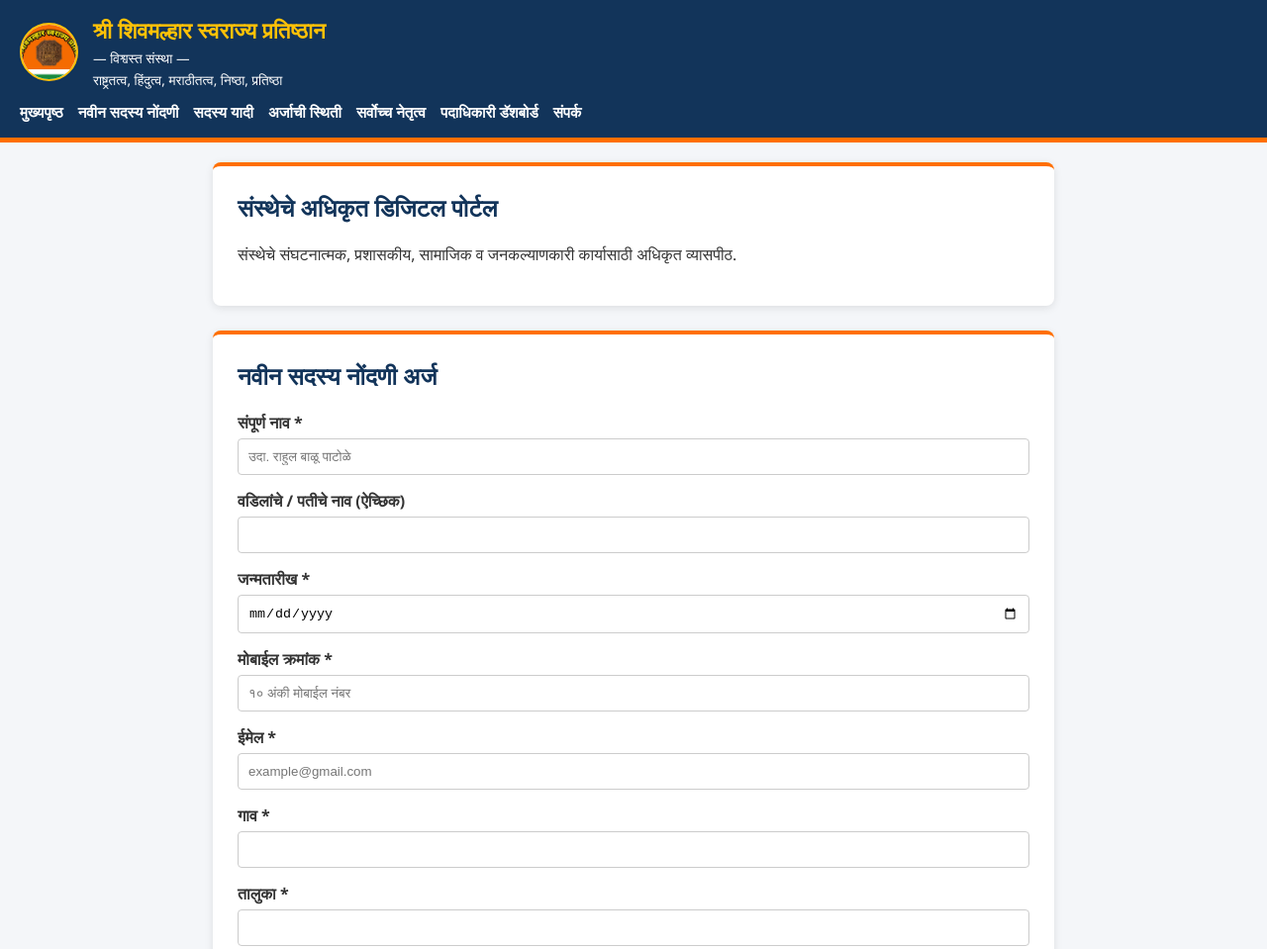
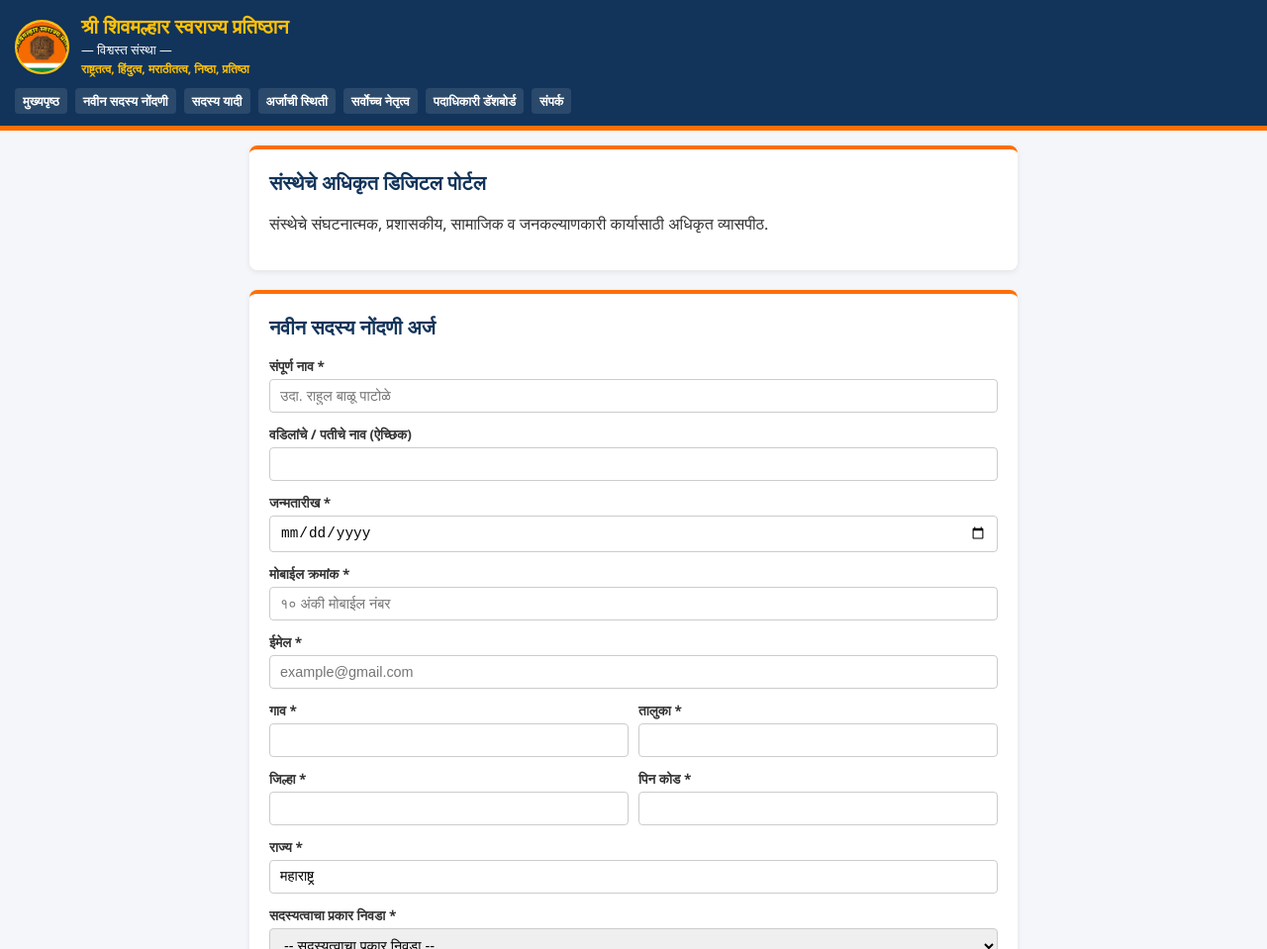
Before and after one commit to vinayakpatole416/https-github.com-vinayakpatole-SSSP.Adhikrut, a plain HTML site: page index.html in a window 1280 px wide. Shown: the top 959 px of the page at 99% size. Drawn offline with Linux system fonts and the light colour scheme.

Commit message:
Refactor CSS styles for improved layout
Adjusted various CSS properties for better layout and design consistency.

```diff
--- a/style.css
+++ b/style.css
@@ -4,6 +4,10 @@
     --navy-blue: #12345A;
     --white: #FFFFFF;
     --bg-light: #F4F6F9;
+}
+
+* {
+    box-sizing: border-box;
 }
 
 body {
@@ -17,38 +21,45 @@
 header {
     background-color: var(--navy-blue);
     color: var(--white);
-    padding: 15px 20px;
+    padding: 15px;
     border-bottom: 5px solid var(--primary-saffron);
 }
 
 .logo-container {
     display: flex;
     align-items: center;
-    gap: 15px;
-    margin-bottom: 12px;
+    gap: 12px;
+    margin-bottom: 10px;
 }
 
-/* इथे लोगोची साईझ अगदी लहान आणि फिक्स केली आहे जेणेकरून तो मोठा होणार नाही */
 .site-logo {
     width: 55px !important;
     height: 55px !important;
-    min-width: 55px !important;
-    min-height: 55px !important;
+    max-width: 55px !important;
+    max-height: 55px !important;
     object-fit: cover;
     border-radius: 50%;
     border: 2px solid var(--accent-yellow);
     background-color: var(--white);
+    flex-shrink: 0;
 }
 
 .logo-text h1 {
     margin: 0;
-    font-size: 1.4rem;
+    font-size: 1.25rem;
     color: var(--accent-yellow);
+    line-height: 1.2;
 }
 
 .logo-text p {
-    margin: 3px 0 0 0;
-    font-size: 0.85rem;
+    margin: 2px 0;
+    font-size: 0.8rem;
+}
+
+.motto {
+    font-size: 0.75rem !important;
+    color: #FFC107;
+    font-weight: bold;
 }
 
 nav ul {
@@ -57,62 +68,77 @@
     margin: 0;
     display: flex;
     flex-wrap: wrap;
-    gap: 15px;
+    gap: 8px;
 }
 
 nav a {
     color: var(--white);
     text-decoration: none;
-    font-weight: bold;
-    font-size: 0.95rem;
+    font-weight: 600;
+    font-size: 0.8rem;
+    padding: 4px 8px;
+    border-radius: 4px;
+    background: rgba(255,255,255,0.1);
 }
 
 nav a:hover {
-    color: var(--accent-yellow);
+    background: var(--primary-saffron);
+    color: var(--white);
 }
 
 main {
-    max-width: 850px;
-    margin: 20px auto;
-    padding: 0 15px;
+    max-width: 800px;
+    margin: 15px auto;
+    padding: 0 12px;
 }
 
 .card {
     background: var(--white);
-    padding: 25px;
-    margin-bottom: 25px;
+    padding: 20px;
+    margin-bottom: 20px;
     border-radius: 8px;
-    box-shadow: 0 2px 8px rgba(0,0,0,0.1);
+    box-shadow: 0 2px 6px rgba(0,0,0,0.08);
     border-top: 4px solid var(--primary-saffron);
 }
 
 h2 {
     color: var(--navy-blue);
     margin-top: 0;
+    font-size: 1.25rem;
 }
 
 .form-group {
-    margin-bottom: 15px;
+    margin-bottom: 12px;
+}
+
+.form-row {
+    display: flex;
+    gap: 10px;
+}
+
+.form-row .form-group {
+    flex: 1;
 }
 
 .form-group label {
     display: block;
-    margin-bottom: 5px;
+    margin-bottom: 4px;
     font-weight: 600;
+    font-size: 0.85rem;
 }
 
 .form-group input, .form-group select {
     width: 100%;
-    padding: 10px;
+    padding: 8px 10px;
     border: 1px solid #ccc;
     border-radius: 4px;
-    box-sizing: border-box;
+    font-size: 0.9rem;
 }
 
 .checkbox {
     display: flex;
     align-items: center;
-    gap: 10px;
+    gap: 8px;
 }
 
 .checkbox input {
@@ -123,23 +149,28 @@
     background-color: var(--primary-saffron);
     color: var(--white);
     border: none;
-    padding: 12px 20px;
-    font-size: 1rem;
+    padding: 10px 15px;
+    font-size: 0.95rem;
     font-weight: bold;
     border-radius: 4px;
     cursor: pointer;
     width: 100%;
 }
 
+.btn-navy {
+    background-color: var(--navy-blue);
+}
+
 .btn:hover {
-    background-color: #e06200;
+    opacity: 0.9;
 }
 
 .result-box {
-    margin-top: 15px;
-    padding: 12px;
+    margin-top: 12px;
+    padding: 10px;
     border-radius: 4px;
     display: none;
+    font-size: 0.85rem;
 }
 
 .success {
@@ -157,14 +188,14 @@
 table {
     width: 100%;
     border-collapse: collapse;
-    margin-top: 10px;
+    margin-top: 8px;
 }
 
 table, th, td {
     border: 1px solid #ddd;
-    padding: 8px;
+    padding: 6px 8px;
     text-align: left;
-    font-size: 0.85rem;
+    font-size: 0.8rem;
 }
 
 th {
@@ -174,8 +205,8 @@
 
 footer {
     text-align: center;
-    padding: 15px;
+    padding: 12px;
     background-color: var(--navy-blue);
     color: var(--white);
-    font-size: 0.85rem;
+    font-size: 0.8rem;
 }
```
